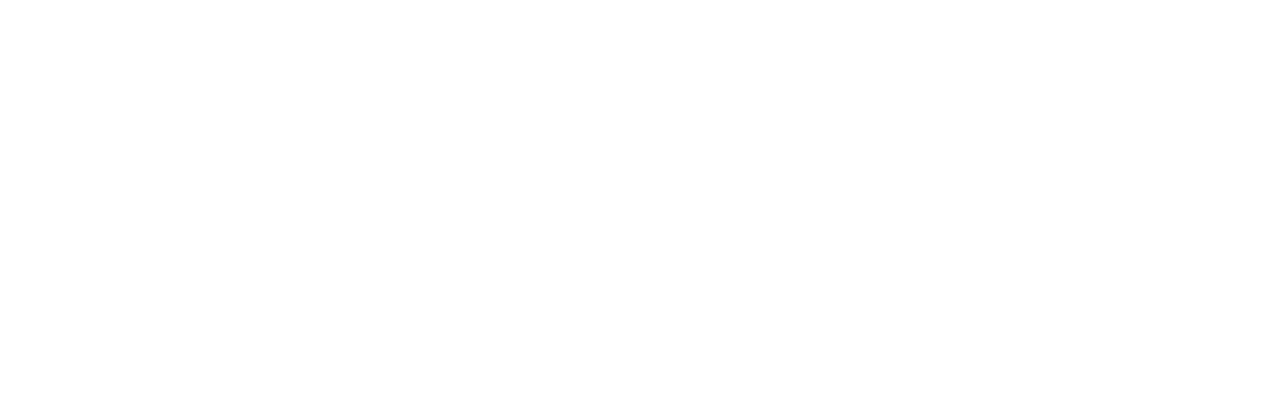
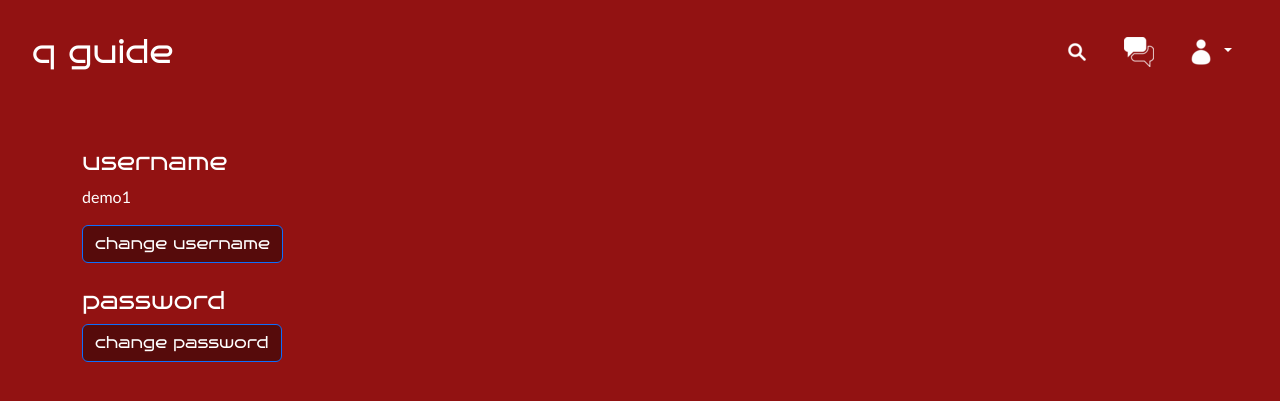
Before and after one commit to tee52/q-guide-revamp, a Flask app: page /profile in a window 1280 px wide. Before the commit the part shown is empty. Shown: the top 401 px of the page. Run offline with Flask 2, Linux system fonts and the light colour scheme; a user stored in the database is signed in.

Commit message:
updates to css/navbar

```diff
--- a/app.py
+++ b/app.py
@@ -90,6 +90,7 @@
         elif request.form.get("username") in usernames:
             return render_template("register.html", error="username is not unique")
 
+        # check if passwords match
         elif request.form.get("confirmation") != request.form.get("password"):
             return render_template("register.html", error="passwords do not match")
 
@@ -111,11 +112,62 @@
     # redirect user to start screen
     return redirect("/")
 
-@app.route("/profile")
+@app.route("/profile", methods=['GET','POST'])
 @login_required
 def profile():
     """show user profile"""
-    return render_template("profile.html")
+
+    db.execute("SELECT username FROM users WHERE id = (?)", (session["user_id"],))
+    username = db.fetchall()
+
+    db.execute("SELECT username FROM users")
+    usernames = db.fetchall()
+
+    if request.method == "POST":
+        if id == "change_user":
+            # check if username was entered
+            if not request.form.get("username"):
+                return render_template("profile.html", error="must enter new username", username=username[0][0])
+
+            # check if password was entered
+            elif not request.form.get("password"):
+                return render_template("profile.html", error="must enter password", username=username[0][0])
+
+            # check if username is already in database
+            elif request.form.get("username") in usernames:
+                return render_template("profile.html", error="username is already taken", username=username[0][0])
+
+            # search database for username
+            db.execute("SELECT password FROM users WHERE id = (?)", (session["user_id"],))
+            password = db.fetchall()
+
+            # check if username is in database and password is correct
+            if not check_password_hash(password[0][0], request.form.get("password")):
+                return render_template("profile.html", error="invalid password", username=username[0][0])
+
+            db.execute("UPDATE users SET username = (?) WHERE id = (?)", (request.form.get("username"),), (session["user_id"],))
+            connection.commit()
+
+        elif id == "change_pass":
+            # check if password was entered
+            if not request.form.get("current_password"):
+                return render_template("profile.html", error="must enter current password", username=username[0][0])
+
+            # check if password was entered
+            elif not request.form.get("new_password") or not request.form.get("new_password2"):
+                return render_template("profile.html", error="must enter new password", username=username[0][0])
+
+            # check if passwords match
+            elif request.form.get("new_password") != request.form.get("new_password2"):
+                return render_template("profile.html", error="passwords do not match", username=username[0][0])
+
+            db.execute("UPDATE users SET password = (?) WHERE id = (?)", (generate_password_hash(request.form.get("password"), method='pbkdf2:sha256', salt_length=8),), (session["user_id"],))
+            connection.commit()
+
+        return redirect("/profile")
+
+    else:
+        return render_template("profile.html", username=username[0][0])
 
 @app.route("/search")
 @login_required
--- a/static/styles.css
+++ b/static/styles.css
@@ -22,6 +22,16 @@
     font-size: 80px;
     color: white;
     font-family: 'bruno_aceregular', Lucida Console, Bahnschrift, Candara, sans-serif !important;
+}
+
+h4 {
+    color: white;
+    font-family: 'bruno_aceregular', Lucida Console, Bahnschrift, Candara, sans-serif !important;
+}
+
+p {
+    font-family: 'Fira Sans Condensed', Calibri, sans-serif;
+    color: white !important;
 }
 
 a, form, h3 {
--- a/templates/profile.html
+++ b/templates/profile.html
@@ -0,0 +1,98 @@
+{% extends "layout.html" %}
+
+{% block main %}
+    {% if error %}
+        <div class="alert alert-danger alert-dismissible fade show" role="alert">
+            {{ error }}
+            <button type="button" class="btn-close" data-bs-dismiss="alert" aria-label="Close"></button>
+        </div>
+    {% endif %}
+
+    <div class="container text-start">
+        <div class="row">
+            <div class="col">
+                <h4>username</h4>
+                <p>{{ username }}</p>
+
+                <!-- button trigger modal -->
+                <button type="button" class="btn btn-primary" data-bs-toggle="modal" data-bs-target="#exampleModal">
+                    change username
+                </button>
+
+                <!-- modal -->
+                <div class="modal fade" id="exampleModal" tabindex="-1" aria-labelledby="exampleModalLabel" aria-hidden="true">
+                    <div class="modal-dialog">
+                        <div class="modal-content">
+                            <form id="change_user" action="/profile" method="post">
+                                <div class="modal-header">
+                                    <h1 class="modal-title fs-5" id="exampleModalLabel">change username</h1>
+                                    <button type="button" class="btn-close" data-bs-dismiss="modal" aria-label="Close"></button>
+                                </div>
+                                <div class="modal-body">
+                                    <div class="mb-3">
+                                        <input class="form-control mx-auto w-auto" id="username" name="username" placeholder="new username" type="text">
+                                    </div>
+                                    <div class="mb-3">
+                                        <input class="form-control mx-auto w-auto" id="password" name="password" placeholder="confirm password" type="password">
+                                    </div>
+                                </div>
+                                <div class="modal-footer">
+                                    <button type="button" class="btn btn-secondary" data-bs-dismiss="modal">close</button>
+                                    <button type="submit" class="btn btn-primary">save changes</button>
+                                </div>
+                            </form>
+                        </div>
+                    </div>
+                </div>
+
+                <br>
+                <br>
+
+                <h4>password</h4>
+                <!-- button trigger modal -->
+                <button type="button" class="btn btn-primary" data-bs-toggle="modal" data-bs-target="#exampleModal2">
+                    change password
+                </button>
+
+                <!-- modal -->
+                <div class="modal fade" id="exampleModal2" tabindex="-1" aria-labelledby="exampleModalLabel" aria-hidden="true">
+                    <div class="modal-dialog">
+                        <div class="modal-content">
+                            <form id="change_pass" action="/profile" method="post">
+                                <div class="modal-header">
+                                    <h1 class="modal-title fs-5" id="exampleModalLabel">change password</h1>
+                                    <button type="button" class="btn-close" data-bs-dismiss="modal" aria-label="Close"></button>
+                                </div>
+                                <div class="modal-body">
+                                    <div class="mb-3">
+                                        <input class="form-control mx-auto w-auto" id="current_password" name="current_password" placeholder="current password" type="password">
+                                    </div>
+                                    <div class="mb-3">
+                                        <input class="form-control mx-auto w-auto" id="new_password" name="new_password" placeholder="new password" type="password">
+                                    </div>
+                                    <div class="mb-3">
+                                        <input class="form-control mx-auto w-auto" id="new_password2" name="new_password2" placeholder="re-enter new password" type="password">
+                                    </div>
+                                </div>
+                                <div class="modal-footer">
+                                    <button type="button" class="btn btn-secondary" data-bs-dismiss="modal">close</button>
+                                    <button type="submit" class="btn btn-primary">save changes</button>
+                                </div>
+                            </form>
+                        </div>
+                    </div>
+                </div>
+
+            </div>
+
+            <div class="col">
+
+            </div>
+        </div>
+    </div>
+
+
+
+
+
+{% endblock %}
```
Also changed, not shown: q-guide.db, 1 other file.
